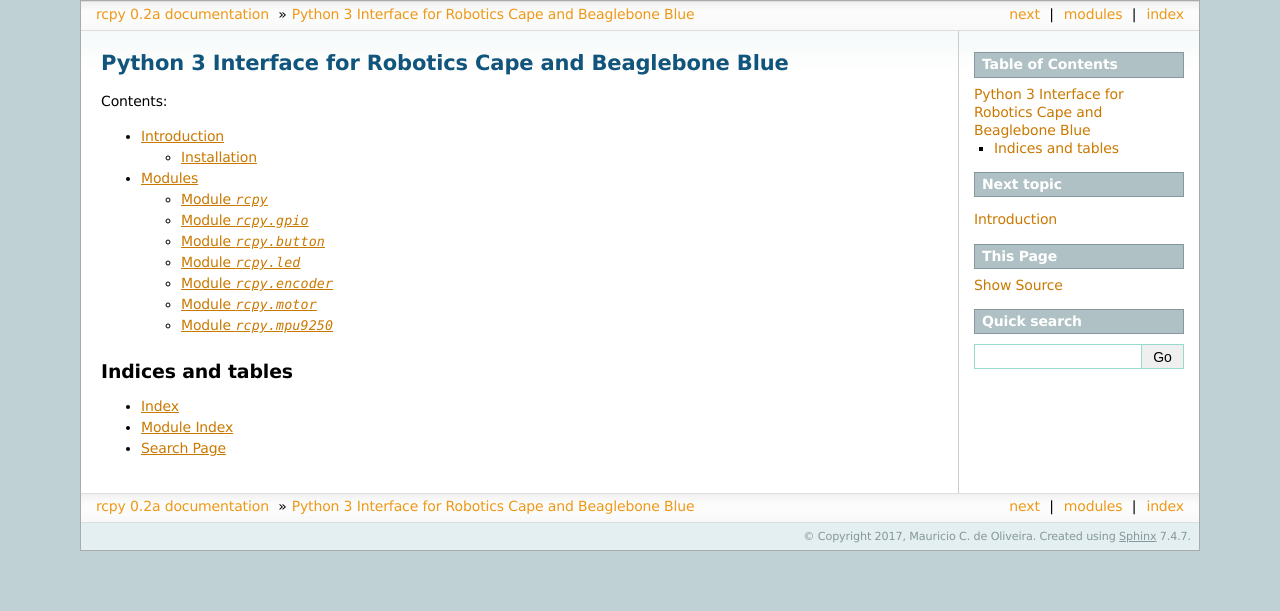
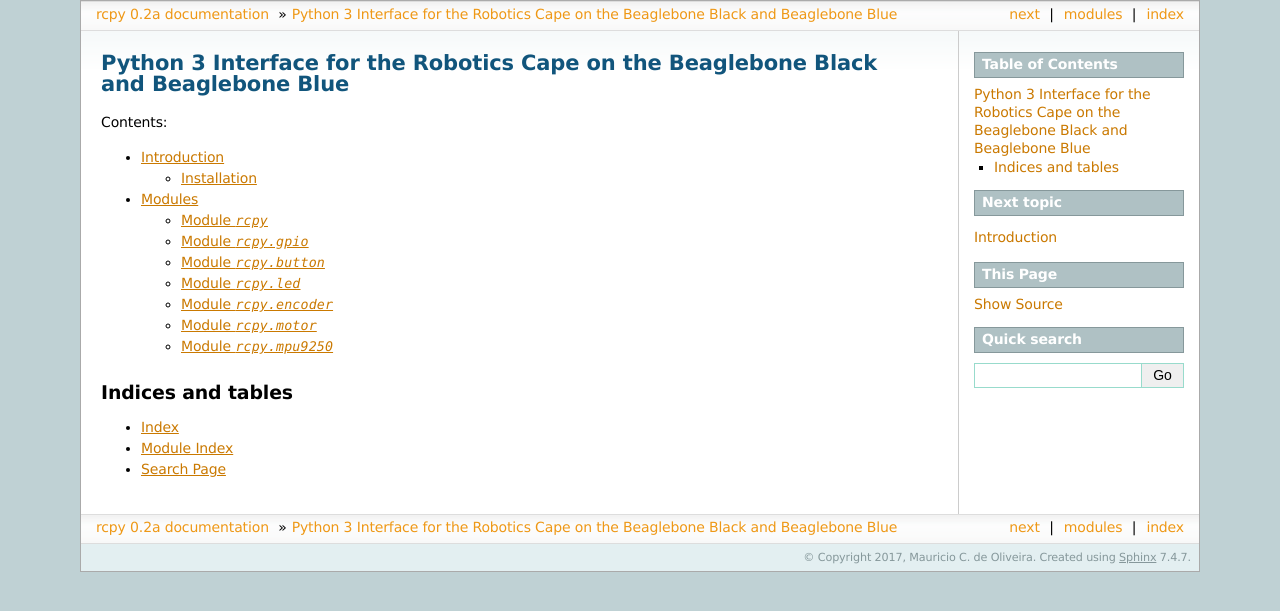
Before and after one commit to mcdeoliveira/rcpy, a Sphinx documentation site: the page built from doc/index.rst, in a window 1280 px wide. Shown: the top 611 px of the page. Built offline with Sphinx 7.4.7, drawn with Linux system fonts in a browser that asks for light colours.

```diff
--- a/doc/conf.py
+++ b/doc/conf.py
@@ -128,7 +128,7 @@ latex_elements = {
 # (source start file, target name, title,
 #  author, documentclass [howto, manual, or own class]).
 latex_documents = [
-    (master_doc, 'rcpy.tex', 'Python 3 Interface for Robotics Cape and Beaglebone Blue',
+    (master_doc, 'rcpy.tex', 'Python 3 Interface for the Robotics Cape on the Beaglebone Black and the Beaglebone Blue',
      'Mauricio C. de Oliveira', 'manual'),
 ]
 
--- a/doc/index.rst
+++ b/doc/index.rst
@@ -3,9 +3,9 @@
    You can adapt this file completely to your liking, but it should at least
    contain the root `toctree` directive.
 
-========================================================
-Python 3 Interface for Robotics Cape and Beaglebone Blue
-========================================================
+====================================================================================
+Python 3 Interface for the Robotics Cape on the Beaglebone Black and Beaglebone Blue
+====================================================================================
 
 .. toctree::
    :maxdepth: 2
```
Also changed, not shown: README.md (+12 -3 lines).
